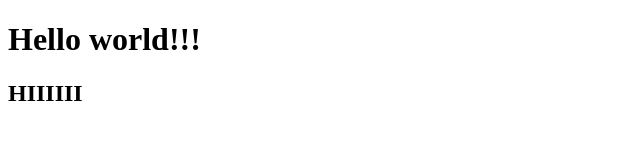
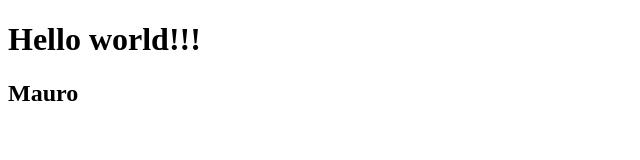
Before and after one commit to lipamaoa/Gym_Website, a plain HTML site: page index.html in a window 1280 px wide. Shown: the full height of the page, 0-640 px from the left. Drawn offline with Linux system fonts and the light colour scheme.

Commit message:
my first commit

```diff
--- a/index.html
+++ b/index.html
@@ -7,6 +7,6 @@
 </head>
 <body>
     <h1>Hello world!!!</h1>
-    <h2>HIIIIII</h2>
+    <h2>Mauro</h2>
 </body>
 </html>
```
